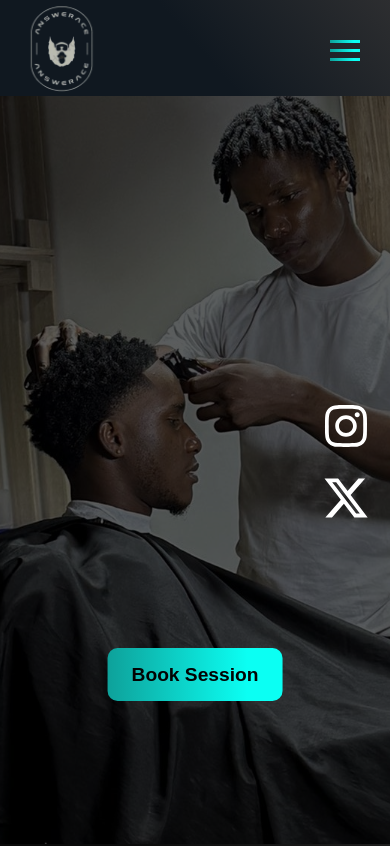
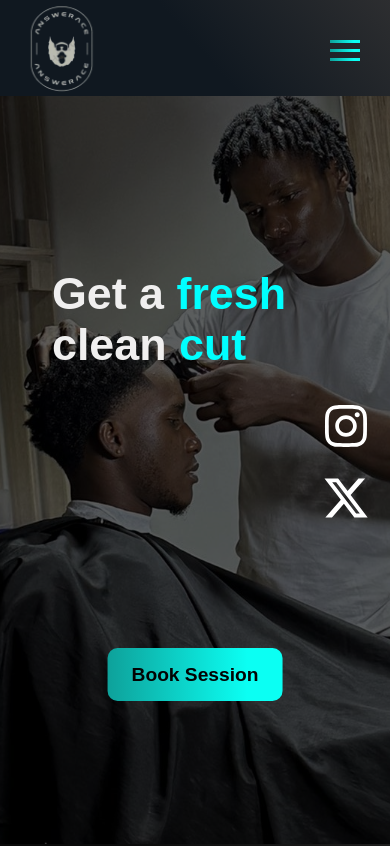
Before and after one commit to elkee2003/Answerace, a React (Vite) app: page / in a window 390 px wide. Shown: the top 846 px of the page. Built offline with nearby package versions, Linux system fonts and the light colour scheme.

Commit message:
second commit pushed to netlify

```diff
--- a/src/components/Hompages/Hero/Hero.css
+++ b/src/components/Hompages/Hero/Hero.css
@@ -18,6 +18,21 @@
   background-color: rgba(0, 0, 0, 0.63);
 }
 
+.writeup-container {
+  position: absolute;
+  top:50%;
+  left: 50%;
+  transform: translate(-50%, -50%);
+  font-size: 4rem;
+  padding:50px 20px;
+  font-weight: 600;
+  color:rgb(240, 239, 239);
+  z-index: 300;
+}
+
+.writeup-container span{
+  color: var(--aqua);
+}
 
 .hero-book-session-container{
   position: absolute;
@@ -79,8 +94,23 @@
 
 }
 @media (max-width: 900px) {
+  .writeup-container {
+    position: absolute;
+    top:50%;
+    left: 25%;
+    transform: translate(-18%, -50%);
+    font-size: 2.8rem;
+  }
+
+  .writeup-container span{
+    color: var(--aqua);
+  }
+}
+@media (max-width: 500px) {
+  .writeup-container {
+    top:45%;
+    left: 10%;
+    transform: translate(-2%, -80%);
+  }
 
 }
-@media (max-width: 500px) {
-
-}
--- a/src/components/Hompages/Hero/Hero.tsx
+++ b/src/components/Hompages/Hero/Hero.tsx
@@ -93,6 +93,10 @@ const Hero = () => {
             Looking for a fresh, clean cut? You've found the right barber! I'm Answerace, a skilled professional dedicated to giving you the perfect look. Whether you need a crisp fade, a classic cut, or expert beard grooming, I make sure every client leaves with confidence.
         </div> */}
 
+        <div className='writeup-container'>
+            Get a <span>fresh</span> clean <span>cut</span>
+        </div>
+
         {/* hero Overlay */}
         <div className='hero-Overlay'/>
 
--- a/src/components/Hompages/ServicesSection/Services.css
+++ b/src/components/Hompages/ServicesSection/Services.css
@@ -21,7 +21,7 @@
 }
 
 .service-icons {
-    color: var(--aqua);
+    color: rgb(0, 255, 128);
 }
 
 .difServices {
@@ -38,3 +38,31 @@
 .difServices p {
     margin-bottom: 1rem;
 }
+
+.book-button-container {
+    display: flex;
+    align-items: center;
+    /* align-self: center; */
+    justify-content: center;
+}
+
+.book-button {
+  padding: 1rem 1.5rem;
+  font-size: 1.2rem;
+  font-weight: 600;
+  color: rgb(3, 3, 3);
+  background: var(--blue-gradient);
+  border: none;
+  border-radius: 10px;
+  transition: all 0.3s ease;
+  text-transform: capitalize;
+  cursor: pointer;
+}
+
+
+/* Button hover effect */
+.book-button:hover {
+  transform: scale(1.05);
+  box-shadow: 0 4px 8px rgba(0, 0, 0, 0.2);
+  background: var(--pearl-gradient);
+}
--- a/src/components/Hompages/ServicesSection/Services.tsx
+++ b/src/components/Hompages/ServicesSection/Services.tsx
@@ -102,6 +102,17 @@ const Services = () => {
                     (Price varies based on location and service type.)
                 </p>
             </div>
+
+            <div className='book-button-container'>
+                <a
+                    href="https://www.fresha.com/book-now/l6bt7azy/all-offer?id=493091&share&pId=460566"
+                    className="book-button"
+                    target="_blank"
+                    rel="noopener noreferrer"
+                >
+                Book Session
+                </a>
+            </div>
         </div>
     </section>
   );
--- a/src/components/Hompages/ShopSection/Shop.css
+++ b/src/components/Hompages/ShopSection/Shop.css
@@ -24,3 +24,7 @@
     line-height: 1.5rem;;
     color: #e4f0f7
 }
+
+.shop-container h2 {
+    color:rgb(0, 255, 234);
+}
```
